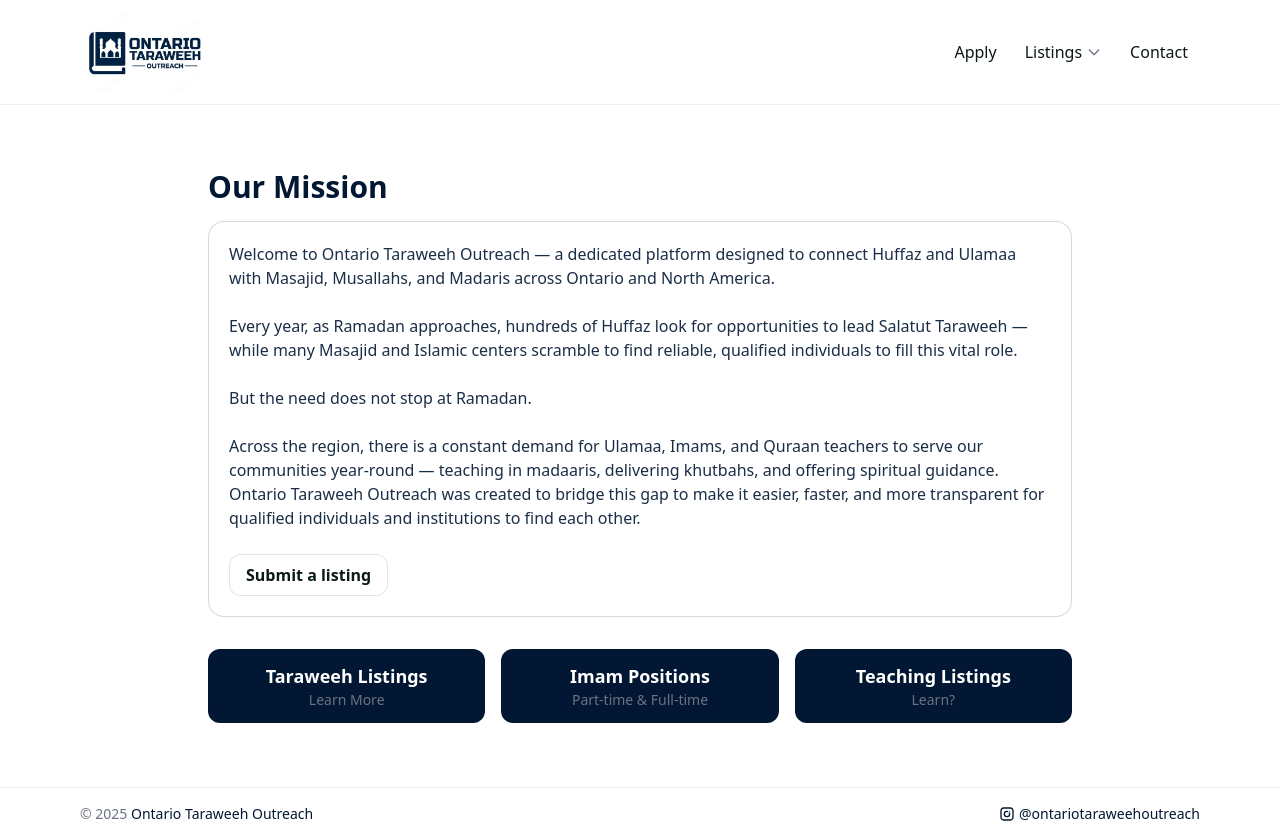
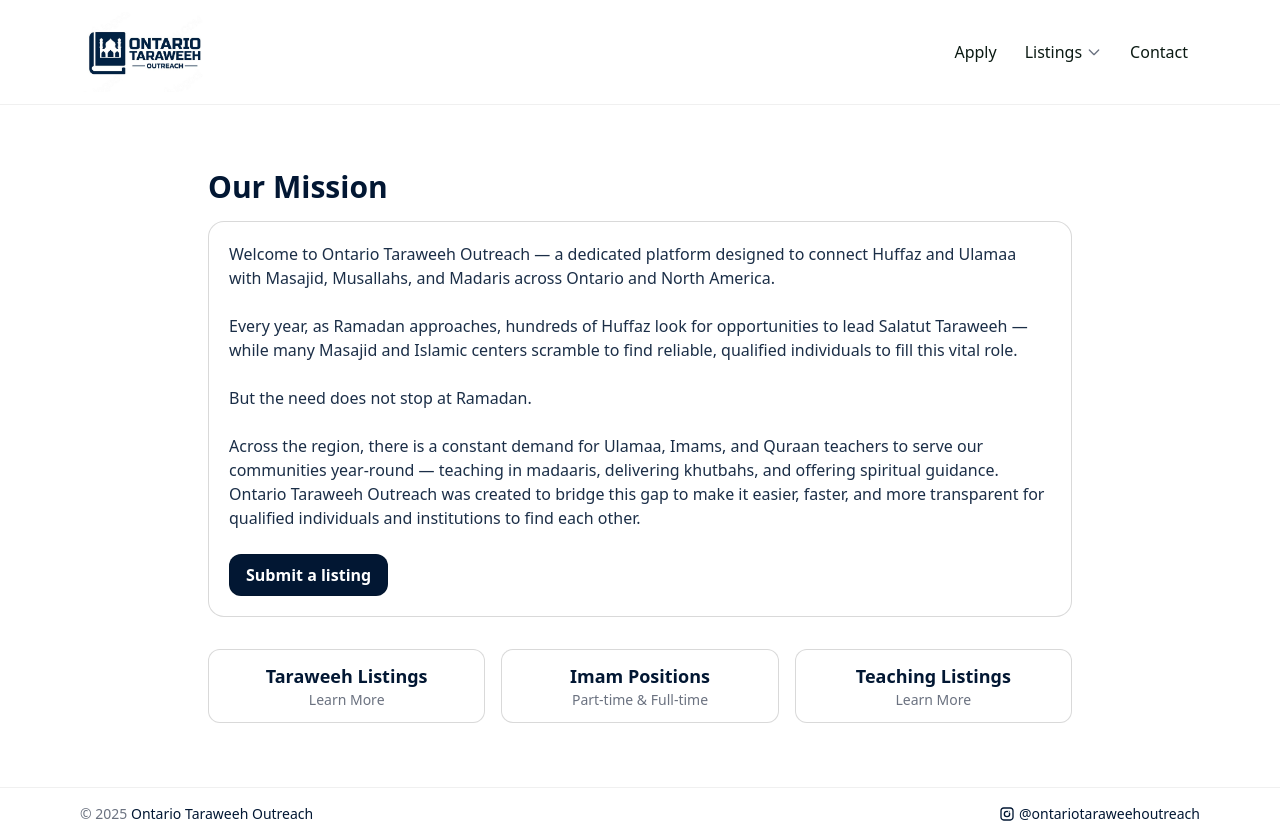
Before and after one commit to Zaydqadri/OTO_Web_Dev, a Next.js app: page / in a window 1280 px wide. Built offline with nearby package versions, Linux system fonts and the light colour scheme.

Commit message:
Homepage buttons

```diff
--- a/src/pages/index.tsx
+++ b/src/pages/index.tsx
@@ -18,7 +18,7 @@
 
         <div className="mt-6 flex flex-wrap gap-3">
           <a href="/apply"
-             className="inline-flex items-center rounded-xl border border-[color:rgb(0_0_0_/_0.10)] bg-white px-4 py-2 text-[var(--ink)] hover:bg-[var(--brand-50)] font-semibold">
+             className="inline-flex items-center rounded-xl border border-[color:rgb(0_0_0_/_0.10)] bg-[var(--brand)] px-4 py-2 text-white hover:bg-[var(--brand-700)] font-semibold">
             Submit a listing
           </a>
         </div>
@@ -26,16 +26,16 @@
 
       <div className="mt-8 grid gap-4 md:grid-cols-3">
         {[
-          ["Taraweeh Listings", "Learn More", "/listings/taraweeh"],
-          ["Imam Positions", "Part-time & Full-time", "/lisings/jummah"],
-          ["Teaching Listings", "Learn?", "/listings/teaching"],
+          ["Taraweeh Listings", "Learn More", "/taraweeh"],
+          ["Imam Positions", "Part-time & Full-time", "/imam"],
+          ["Teaching Listings", "Learn More", "/teaching"],
         ].map(([title, desc, link]) => (
           <a
             key={title}
             href={link}
-            className="inline-flex flex-col justify-between rounded-xl border border-[color:rgb(0_0_0_/_0.10)] bg-[var(--brand)] px-4 py-3 text-white hover:bg-[var(--brand-700)] font-semibold text-center transition"
+            className="inline-flex flex-col justify-between rounded-xl border border-[color:rgb(0_0_0_/_0.15)] bg-white px-4 py-3 text-[var(--ink)] hover:bg-[var(--brand-50)] font-semibold text-center transition"
           >
-            <span className="text-white text-lg">{title}</span>
+            <span className="text-[var(--brand)] text-lg">{title}</span>
             <span className="text-sm text-[var(--muted)] font-normal">
               {desc}
             </span>
```
